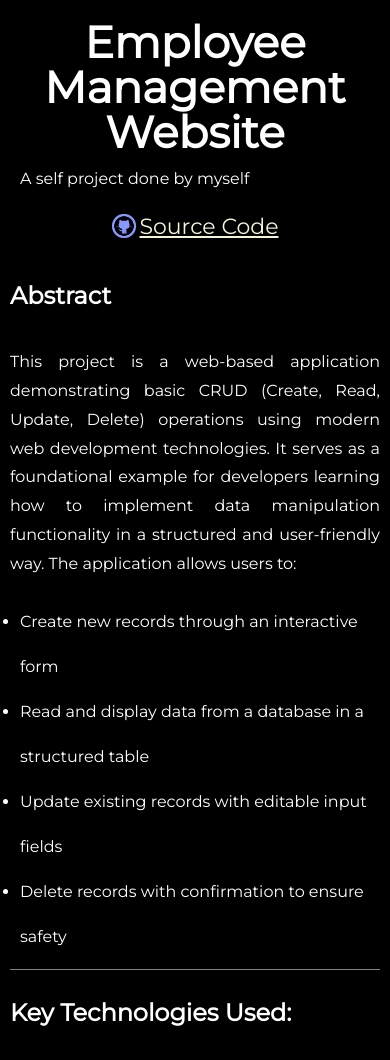
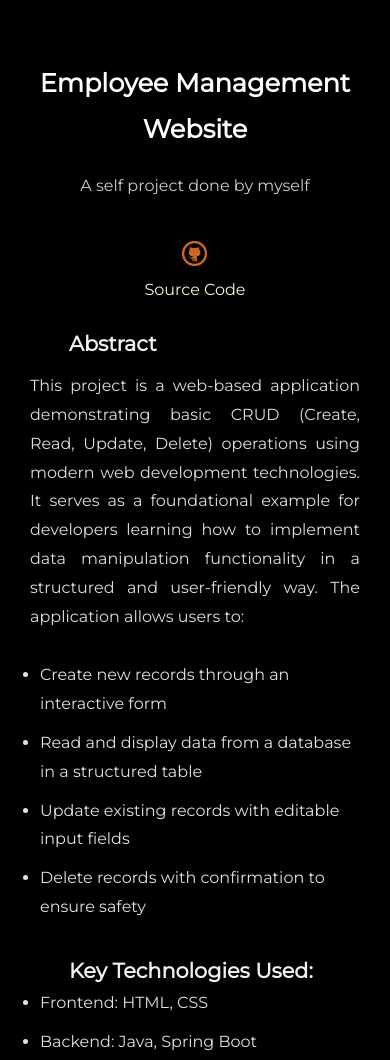
Before and after one commit to jkpardiv/My_Portfolio, a plain HTML site: page projects/project1.html in a window 390 px wide. Shown: the top 1060 px of the page. Drawn offline with Linux system fonts and the light colour scheme.

Commit message:
Final changes

```diff
--- a/projects/project1.html
+++ b/projects/project1.html
@@ -14,7 +14,7 @@
             <div class="heading">
                 <header>
                     <h1>Employee Management Website</h1>
-                    <p>A self project done by myself</p>
+                    <p id="myself">A self project done by myself</p>
                     <a href="https://github.com/jkpardiv/crudoperations" class="code" target="_blank"><img src="../images/image.png">Source Code</a>
                 </header>
             </div>
--- a/projects/styles.css
+++ b/projects/styles.css
@@ -1,143 +1,121 @@
-/* === Base Styles (Desktop) === */
-body {
-    font-family: 'Montserrat', Helvetica, sans-serif;
-    background-color: black;
-    color: white;
-}
-
+/* Base Styles */
 * {
     margin: 0;
     padding: 0;
     box-sizing: border-box;
-    line-height: 45px;
 }
 
-.head {
-    padding-top: 30px;
-    display: flex;
-    justify-content: center;
-}
-
-#abstract {
-    display: flex;
-    justify-content: center;
-}
-
-#abstract-para,
-.tech-list,
-.abstract-list,
-.applications-list,
-.use-list {
-    max-width: 800px;
-    margin: 0 auto;
-    border-bottom: 1.5px solid grey;
-    padding: 10px;
+body {
+    font-family: 'Montserrat', Helvetica, sans-serif;
+    background-color: #000;
+    color: #fff;
+    line-height: 1.8;
 }
 
 .container {
-    display: grid;
-}
-
-header {
-    text-align: center;
-}
-
-.abstract p {
-    text-align: justify;
-}
-
-p {
-    max-width: 800px;
-    text-align: center;
-    font-size: 18px;
-    line-height: 1.8;
+    max-width: 1200px;
     margin: 0 auto;
     padding: 20px;
 }
 
-.abstract-list,
-.tech-list {
+/* Header Section */
+.head {
     display: flex;
-    margin: 0 auto;
+    justify-content: center;
+    text-align: center;
+    padding: 40px 10px 20px;
+    flex-direction: column;
+    gap: 10px;
 }
 
-h2,
-.applications-list,
-.use-list {
-    margin: 20px auto;
-    text-align: center;
+h1 {
+    font-size: 2rem;
+    margin-bottom: 10px;
 }
 
+header p {
+    font-size: 1rem;
+    color: #ccc;
+}
+
+/* Link to source code */
 .code {
     display: inline-flex;
     align-items: center;
-    gap: 8px;
+    gap: 10px;
     color: beige;
+    text-decoration: none;
+    margin-top: 10px;
+    font-size: 1rem;
 }
 
-img {
-    width: 30px;
-    height: 30px;
-    filter: invert(0%) sepia(100%) saturate(500%) hue-rotate(200deg);
+.code img {
+    width: 25px;
+    height: 25px;
+    filter: invert(1);
 }
 
-.conclusion p {
-    text-align: justify;
+/* Section Titles */
+h2 {
+    font-size: 1.5rem;
+    margin-left: 14%;
+    text-align: left;
+    color: #f0f0f0;
+}
+#myself{
+  text-align: center;
 }
 
-/* === Responsive Styles (Mobile/Tablet) === */
-@media (max-width: 768px) {
-    .abstract-list,
-    .tech-list,
-    .applications-list,
-    .use-list,
-    h2,
-    .head {
-        margin-left: 10px;
-        margin-right: 10px;
+/* Paragraphs */
+p {
+    font-size: 18px;
+    max-width: 800px;
+    margin: 0 auto 20px;
+    padding: 10px;
+    text-align: justify;
+    color: #ddd;
+}
+
+/* Lists */
+ul {
+    max-width: 800px;
+    margin: 0 auto 20px;
+    padding-left: 20px;
+    list-style-type: disc;
+}
+
+ul li {
+    margin-bottom: 10px;
+    font-size: 16px;
+    color: #e0e0e0;
+}
+
+/* Section Layout */
+.abstract,
+.technologies,
+.applications,
+.usage,
+.features,
+.conclusion {
+    margin-bottom: 30px;
+}
+
+/* Responsive Fix */
+@media screen and (max-width: 768px) {
+    .code {
         flex-direction: column;
-        text-align: left;
+        align-items: center;
     }
 
-    p {
-        padding: 10px;
-        font-size: 16px;
-        text-align: left;
+    h1 {
+        font-size: 1.6rem;
     }
 
-    img {
-        width: 24px;
-        height: 24px;
+    h2 {
+        font-size: 1.3rem;
     }
 
-    .head {
-        padding-top: 20px;
-        font-size: 22px;
-    }
-
-    .container {
-        grid-template-columns: 1fr;
-    }
-
-    .code {
-        flex-wrap: wrap;
-        gap: 4px;
-    }
-
-    .abstract-list,
-    .tech-list {
-        flex-direction: column;
-        align-items: flex-start;
-    }
-
-    #abstract-para,
-    .tech-list,
-    .abstract-list,
-    .applications-list,
-    .use-list {
-        border-bottom: 1px solid grey;
-        margin-left: 10px;
-        margin-right: 10px;
-        padding: 10px;
+    p, ul li {
+        font-size: 16px;
     }
 }
```
Also changed, not shown: projects/project3.html (+8 -9 lines), styles.css (line endings or trailing spaces).
